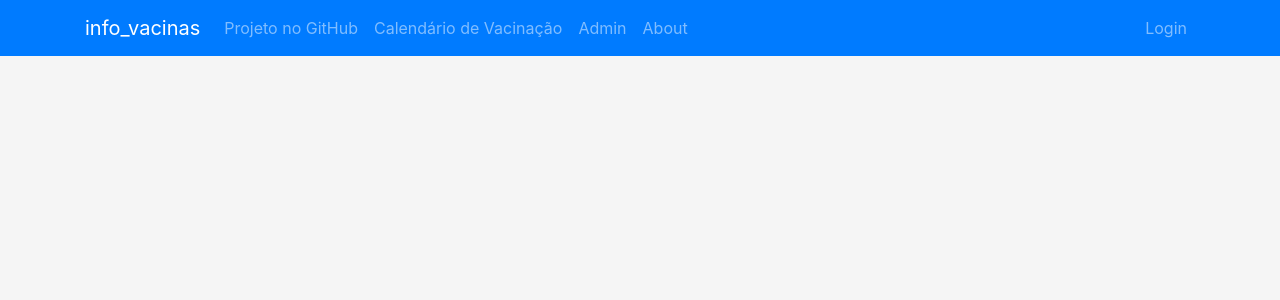
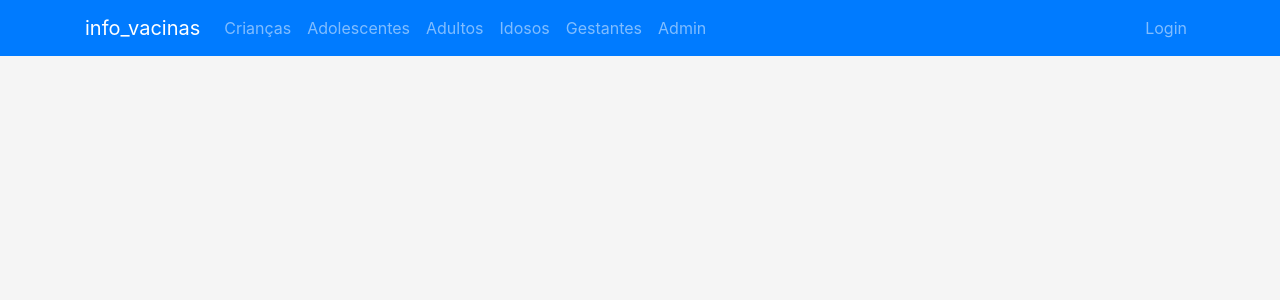
Before and after one commit to univesp-projeto-integrador-3/info_vacinas, a Flask app: page /adultos/ in a window 1280 px wide. Shown: the top 300 px of the page. Run offline with Flask 2, Linux system fonts and the light colour scheme; parts of the project's set-up code (start-up, migrations or seed data) failed here and were passed over; some libraries are stand-ins or nearby versions.

Commit message:
incluídos vacinas por faixa etarias no menu

```diff
--- a/project/client/templates/header.html
+++ b/project/client/templates/header.html
@@ -11,19 +11,22 @@
       <!-- Main Navigation -->
       <ul class="navbar-nav">
         <li class="nav-item">
-          <a class="nav-link" href="https://github.com/univesp-projeto-integrador-1/info_vacinas"
-            target="_blank">Projeto no GitHub</a>
+          <a class="nav-link" href="{{ url_for('main.criancas') }}">Crianças</a>
         </li>
         <li class="nav-item">
-          <a title="Calendário de Vacinação - Ministério da Saúde" class="nav-link"
-            href="https://www.gov.br/saude/pt-br/assuntos/saude-de-a-a-z/c/calendario-de-vacinacao"
-            target="_blank">Calendário de Vacinação</a>
+          <a class="nav-link" href="{{ url_for('main.adolescentes') }}">Adolescentes</a>
+        </li>
+        <li class="nav-item">
+          <a class="nav-link" href="{{ url_for('main.adultos') }}">Adultos</a>
+        </li>
+        <li class="nav-item">
+          <a class="nav-link" href="{{ url_for('main.idosos') }}">Idosos</a>
+        </li>
+        <li class="nav-item">
+          <a class="nav-link" href="{{ url_for('main.gestantes') }}">Gestantes</a>
         </li>
         <li class="nav-item">
           <a class="nav-link" href="{{ url_for('admin.index') }}">Admin</a>
-        </li>
-        <li class="nav-item">
-          <a class="nav-link" href="{{ url_for('main.about') }}">About</a>
         </li>
         {% if current_user.is_authenticated %}
         <li class="nav-item">
```
